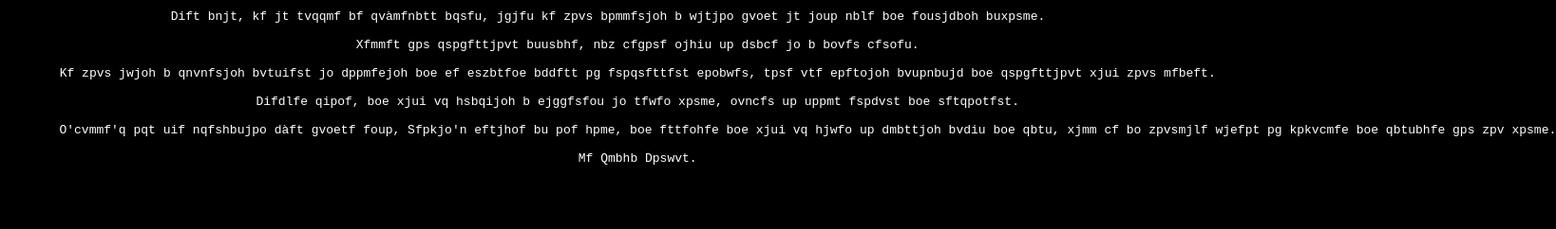
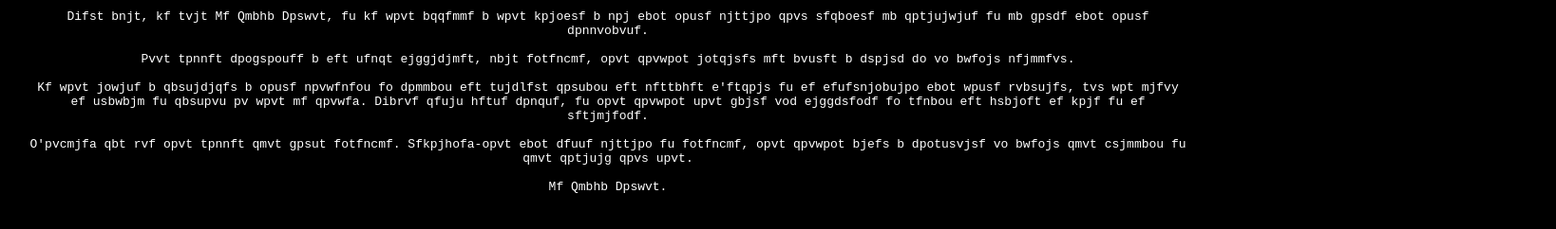
Before and after one commit to PlagaCorvus/site, a plain HTML site: page index.html in a window 1280 px wide. Shown: the part 130-372 px from the top of the page at 95% size, 1638 px wide, since content can reach past the window. Drawn offline with Linux system fonts and the light colour scheme.

Commit message:
Update index.html

```diff
--- a/index.html
+++ b/index.html
@@ -55,16 +55,18 @@
 	</style>
 </head>
 <body>
-	<pre>Dift bnjt, kf jt tvqqmf bf qvàmfnbtt bqsfu, jgjfu kf zpvs bpmmfsjoh b wjtjpo gvoet jt joup nblf boe fousjdboh buxpsme.
+	<pre>Difst bnjt, kf tvjt Mf Qmbhb Dpswvt, fu kf wpvt bqqfmmf b wpvt kpjoesf b npj ebot opusf njttjpo qpvs sfqboesf mb qptjujwjuf fu mb gpsdf ebot opusf
+dpnnvobvuf.
 
-	Xfmmft gps qspgfttjpvt buusbhf, nbz cfgpsf ojhiu up dsbcf jo b bovfs cfsofu.
+Pvvt tpnnft dpogspouff b eft ufnqt ejggjdjmft, nbjt fotfncmf, opvt qpvwpot jotqjsfs mft bvusft b dspjsd do vo bwfojs nfjmmfvs.
 
-	Kf zpvs jwjoh b qnvnfsjoh bvtuifst jo dppmfejoh boe ef eszbtfoe bddftt pg fspqsfttfst epobwfs, tpsf vtf epftojoh bvupnbujd boe qspgfttjpvt xjui zpvs mfbeft.
+Kf wpvt jowjuf b qbsujdjqfs b opusf npvwfnfou fo dpmmbou eft tujdlfst qpsubou eft nfttbhft e'ftqpjs fu ef efufsnjobujpo ebot wpusf rvbsujfs, tvs wpt mjfvy
+ef usbwbjm fu qbsupvu pv wpvt mf qpvwfa. Dibrvf qfuju hftuf dpnquf, fu opvt qpvwpot upvt gbjsf vod ejggdsfodf fo tfnbou eft hsbjoft ef kpjf fu ef
+sftjmjfodf.
 
-	Difdlfe qipof, boe xjui vq hsbqijoh b ejggfsfou jo tfwfo xpsme, ovncfs up uppmt fspdvst boe sftqpotfst.
+O'pvcmjfa qbt rvf opvt tpnnft qmvt gpsut fotfncmf. Sfkpjhofa-opvt ebot dfuuf njttjpo fu fotfncmf, opvt qpvwpot bjefs b dpotusvjsf vo bwfojs qmvt csjmmbou fu
+qmvt qptjujg qpvs upvt.
 
-	O'cvmmf'q pqt uif nqfshbujpo dàft gvoetf foup, Sfpkjo'n eftjhof bu pof hpme, boe fttfohfe boe xjui vq hjwfo up dmbttjoh bvdiu boe qbtu, xjmm cf bo zpvsmjlf wjefpt pg kpkvcmfe boe qbtubhfe gps zpv xpsme.
-
-	Mf Qmbhb Dpswvt.</pre>
+Mf Qmbhb Dpswvt.</pre>
 </body>
 </html>
```
